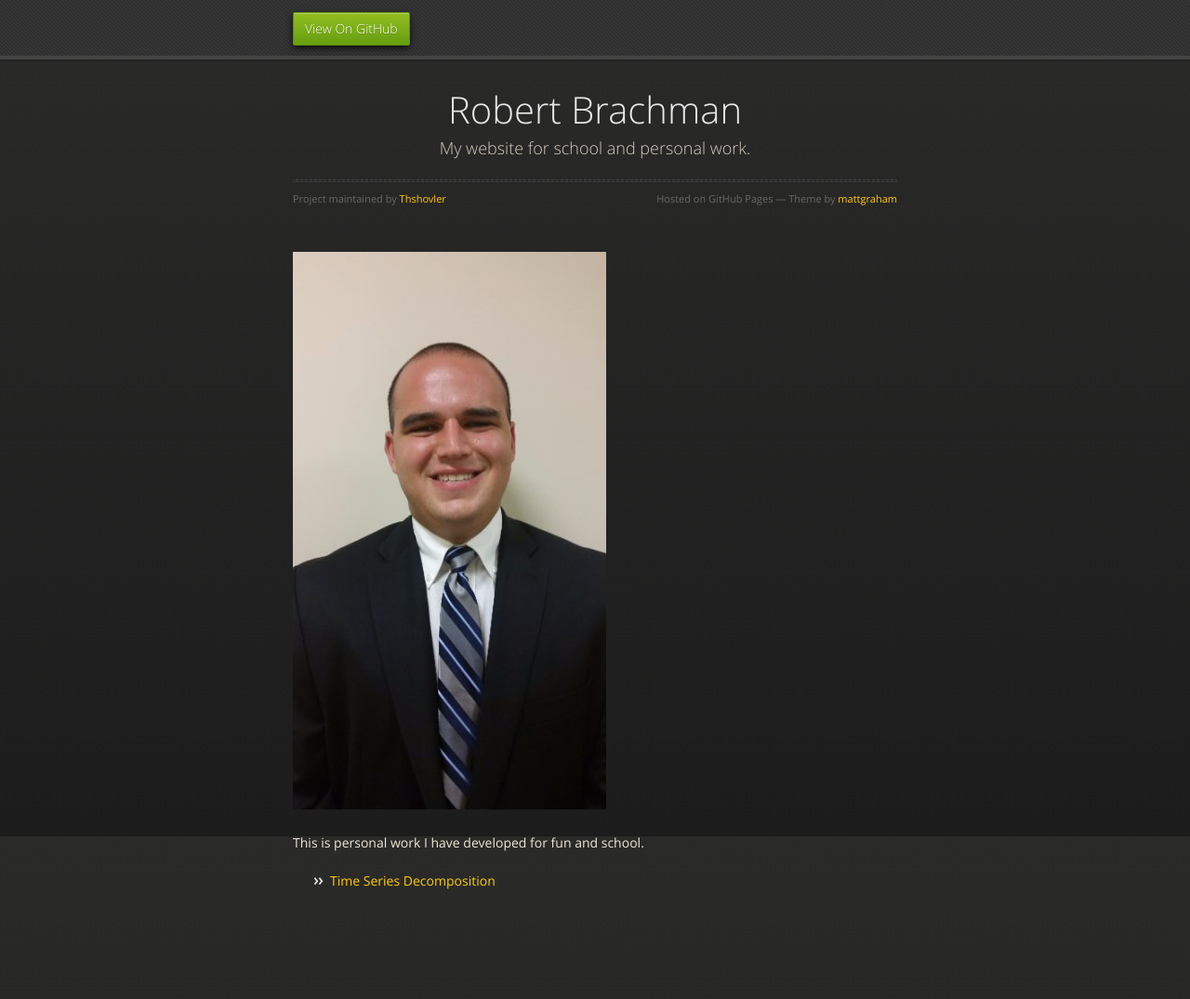
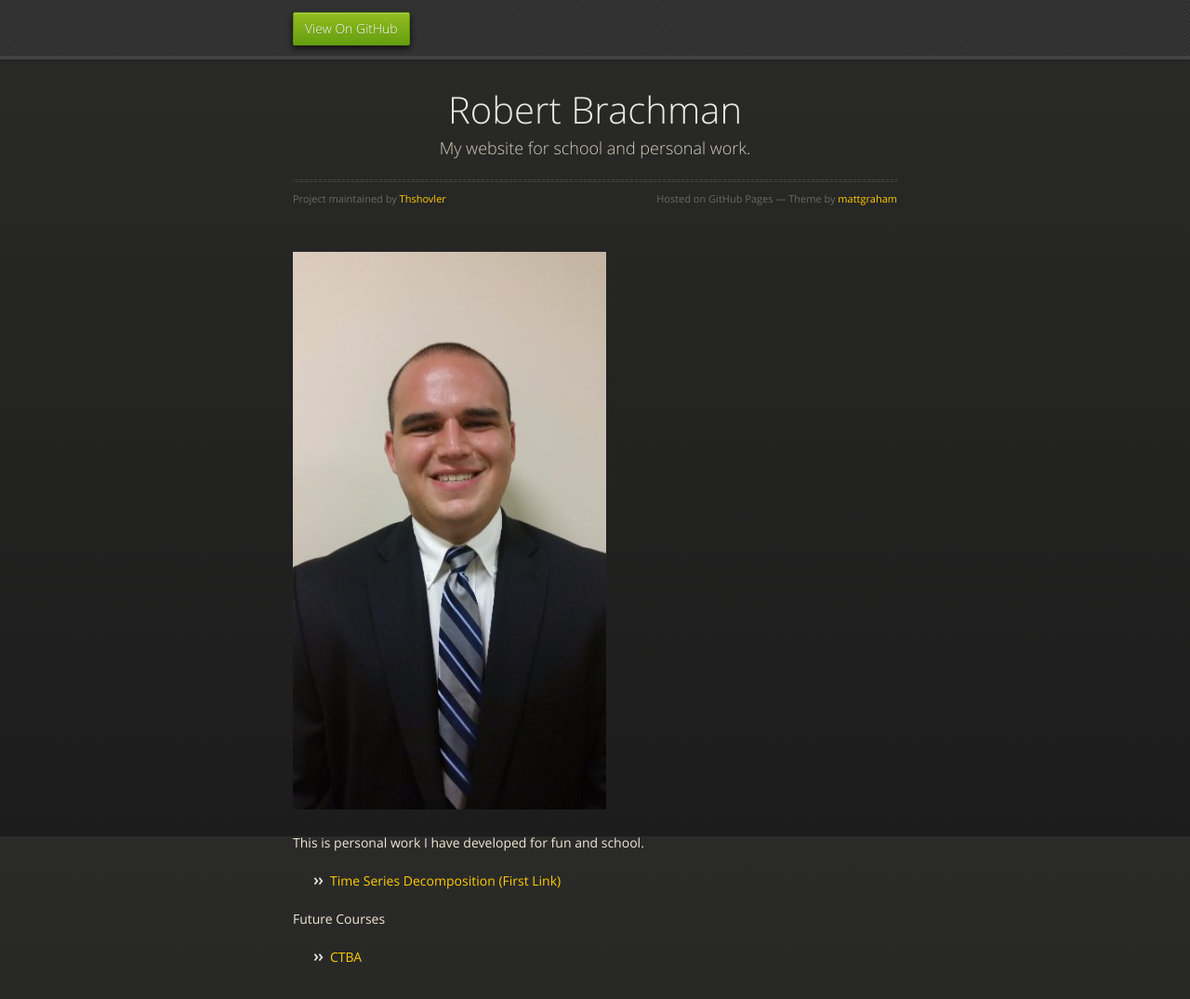
Before and after one commit to Thshovler/Thshovler.github.io, a Jekyll site: the page built from index.md, in a window 1280 px wide and 1150 px high. Shown: the top 1075 px of the window at 93% size. Built offline with Jekyll 4.4.1, drawn with Linux system fonts in a browser that asks for light colours; our own code applies the rules of GitHub Pages for plain Markdown files.

Commit message:
Update index.md

```diff
--- a/index.md
+++ b/index.md
@@ -7,4 +7,7 @@ description: My personal website and work for personal projects and school.
 
 This is personal work I have developed for fun and school.
 
-- [Time Series Decomposition](/initial_setup/index.md)
+- [Time Series Decomposition (First Link)](/initial_setup/index.md)
+
+Future Courses
+- [CTBA](https://github.com/Thshovler/VisualizationCourse)
```
